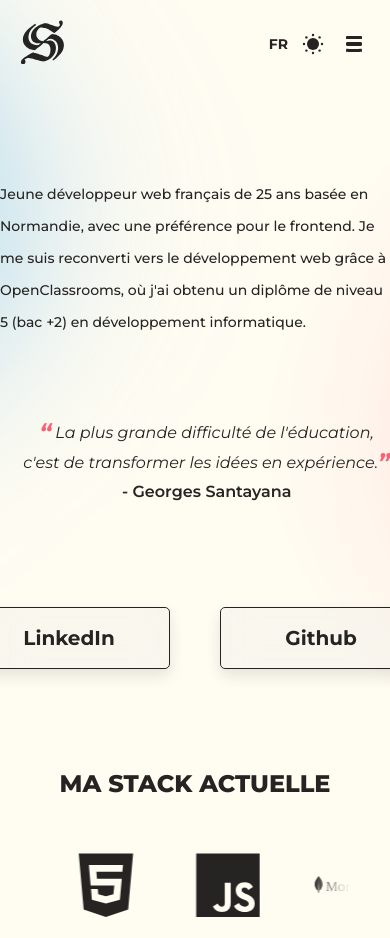
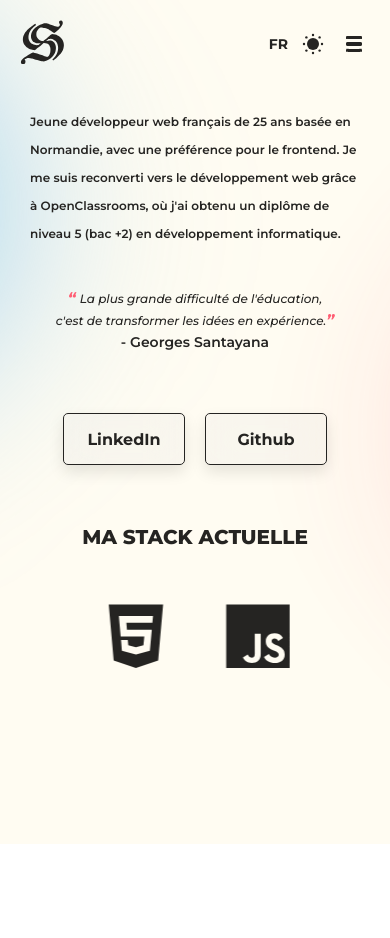
Before and after one commit to Thomagotchi/Portfolio, a React (Vite) app: page /A-Propos in a window 390 px wide. After the commit the page ends 844 px from the top, so only its background shows below. Built offline with nearby package versions, Linux system fonts and the light colour scheme.

Commit message:
Responsive page A Propos

```diff
--- a/src/components/buttons/primaryButton/primaryButton.scss
+++ b/src/components/buttons/primaryButton/primaryButton.scss
@@ -84,3 +84,11 @@
         }
     }
 }
+
+@media (max-width: 620px) {
+    .primary-button-container {
+        height: 50px;
+        width: 120px;
+        font-size: 16px;
+    }
+}
--- a/src/pages/about/about.scss
+++ b/src/pages/about/about.scss
@@ -88,3 +88,83 @@
 .dark .right-quote {
     color: $background-color-2-dark;
 }
+
+@media (max-width: 1028px) {
+    .about-page-content {
+        gap: 80px;
+        align-items: center;
+        margin: 80px 30px 0 30px;
+        width: calc(100vw - 60px);
+        max-width: 100vw;
+
+        .about-text-container {
+            align-items: center;
+
+            .quote-container {
+                margin: 0;
+            }
+        }
+    }
+}
+
+// Version mobile
+@media (max-width: 620px) {
+    .about-page-content {
+        .about-text-container {
+            gap: 60px;
+
+            .about-description {
+                font-size: 14px;
+                line-height: 28px;
+            }
+
+            .quote-container {
+                .quote-text {
+                    font-weight: 500;
+                    font-size: 14px;
+
+                    .left-quote,
+                    .right-quote {
+                    font-size: 16px;
+                    }
+                }
+
+                .quote-author {
+                    font-size: 14px;
+                    font-weight: 600;
+                    line-height: 150%;
+                }
+            }
+        }
+
+        .buttons-container {
+            gap: 20px;
+        }
+
+        .stack-container {
+            font-size: 20px;
+        }
+    }
+}
+
+@media (max-width: 500px) {
+    .about-page-content {
+        gap: 60px;
+        margin: 40px auto 40px auto;
+
+        .about-text-container {
+            gap: 40px;
+
+            .about-description {
+                font-size: 12px;
+                font-weight: 600;
+            }
+
+            .quote-container {
+                .quote-text {
+                    font-size: 12px;
+                }
+            }
+        }
+    }
+}
```
